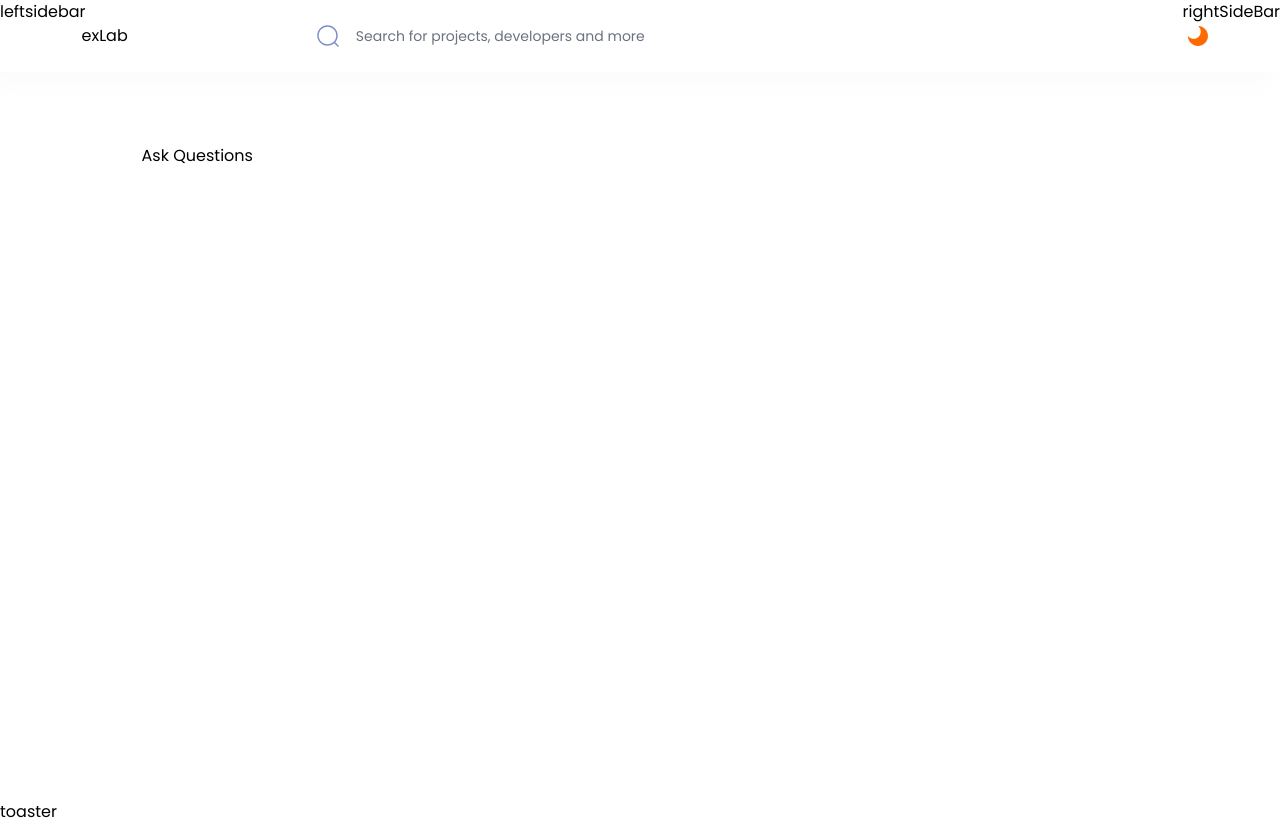
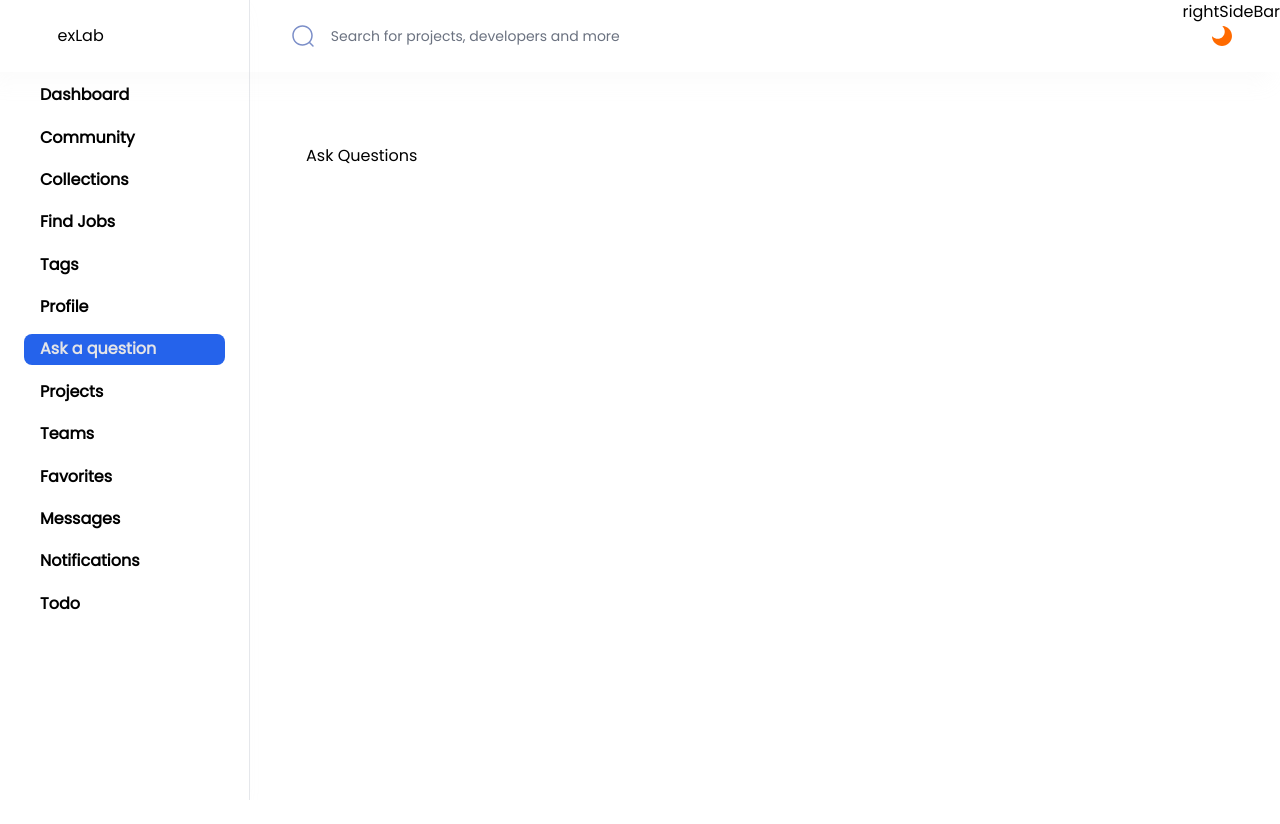
Before and after one commit to itzmk06/NexLab, a Next.js app: page /ask-questions in a window 1280 px wide. After the commit the page ends 800 px from the top, so only its background shows below. Built offline with nearby package versions, Linux system fonts and the light colour scheme; no server answers; a web font is replaced by a local one.

Commit message:
added leftside bar too

```diff
--- a/app/(root)/layout.tsx
+++ b/app/(root)/layout.tsx
@@ -1,3 +1,4 @@
+import LeftSideBar from "@/components/shared/LeftSideBar";
 import Navbar from "@/components/shared/navbar/Navbar";
 import React from "react";
 
@@ -6,7 +7,7 @@ export default function Layout({children}:{children:React.ReactNode}){
         <main className=" background-light850_dark100 relative ">
             <Navbar />
             <div className="flex">
-                leftsidebar
+                <LeftSideBar/>
                 <section className=" flex min-h-screen flex-1 flex-col px-6 pb-6 pt-36 max-md:pb-14 sm:px-14">
                     <div className="mx-auto w-full max-w-5xl ">
                         {children}
@@ -14,7 +15,6 @@ export default function Layout({children}:{children:React.ReactNode}){
                 </section>
                 rightSideBar
             </div>
-            toaster
         </main>
 
     )
--- a/app/globals.css
+++ b/app/globals.css
@@ -101,6 +101,10 @@ body {
     background: #555;
   }
 
+  .scrollbar-hide::-webkit-scrollbar{
+    display: none;
+  }
+
   .markdown a {
     color: #1da1f2;
   }
--- /dev/null
+++ b/components/shared/LeftSideBar.tsx
@@ -0,0 +1,34 @@
+"use client"
+import { sidebarLinks } from "@/constants/constant";
+import Link from "next/link";
+import { usePathname } from "next/navigation";
+
+export default function LeftSideBar(){
+    const pathName = usePathname();
+    return(
+        <section className="background-light900_dark200 light-border  custom-scrollbar sticky left-0 top-0 flex h-screen flex-col justify-between overflow-y-auto border-r px-6 pt-20 shadow-light-300 dark:shadow-none max-sm:hidden lg:w-[250px]">
+        <div className="flex flex-1 flex-col gap-3">
+                {sidebarLinks.map((item) => {
+                const isActive =
+                    (pathName.includes(item.route) && item.route.length > 1) ||
+                    pathName === item.route;
+
+                return (
+                    <Link key={item.route}
+                        href={item.route}
+                        className={`flex items-center justify-start  gap-3 px-2 transition duration-200 md:gap-2 ${
+                        isActive
+                            ? "rounded-lg bg-blue-600 font-bold text-zinc-200"
+                            : "text-dark300_light900 bg-transparent"
+                        } ${item.hoverColor}  py-3 md:py-[0.2rem]`}
+                    >
+                        <i className={`${item.icon} mt-1 text-xl md:text-lg`} style={{ color: item.color }} />
+                        <p className="text-xl font-semibold max-lg:hidden md:text-base">{item.label}</p>
+                    </Link>
+                );
+                })}
+            </div>
+        </section>
+
+    )
+};
--- a/components/shared/navbar/MobileNav.tsx
+++ b/components/shared/navbar/MobileNav.tsx
@@ -17,7 +17,7 @@ const NavContent = () => {
     const pathName = usePathname();
 
     return (
-      <section className="flex flex-col gap-2 pt-4">
+      <section className="flex flex-col gap-2 pt-4 md:pt-3">
         {sidebarLinks.map((item) => {
           const isActive =
             (pathName.includes(item.route) && item.route.length > 1) ||
@@ -27,14 +27,14 @@ const NavContent = () => {
             <SheetClose asChild key={item.route}>
               <Link
                 href={item.route}
-                className={`flex items-center justify-start  gap-3 px-2 transition duration-200 ${
+                className={`flex items-center justify-start  gap-3 px-2 transition duration-200 md:gap-2 ${
                   isActive
                     ? "rounded-lg bg-blue-600 font-bold text-zinc-200"
                     : "text-dark300_light900 bg-transparent"
-                } ${item.hoverColor}  py-3`}
+                } ${item.hoverColor}  py-3 md:py-[0.2rem]`}
               >
-                <i className={`${item.icon} mt-1 text-xl`} style={{ color: item.color }} />
-                <p className="text-xl font-semibold">{item.label}</p>
+                <i className={`${item.icon} mt-1 text-xl md:text-lg`} style={{ color: item.color }} />
+                <p className="text-xl font-semibold md:text-base">{item.label}</p>
               </Link>
             </SheetClose>
           );
@@ -47,7 +47,7 @@ const NavContent = () => {
 export default function MobileNav() {
   const { mode } = useTheme();
   return (
-    <Sheet>
+     <Sheet>
     <SheetTitle>
       <SheetTrigger asChild>
         <Image
@@ -59,11 +59,11 @@ export default function MobileNav() {
         />
       </SheetTrigger>
       </SheetTitle>
-      <SheetContent className="background-light900_dark200 border-none">
+      <SheetContent className="background-light900_dark200 border-none md:w-60">
         <SheetHeader>
           <Link
             href="/dashboard"
-            className="flex items-center gap-[0.1rem] md:pl-0"
+            className="flex items-center gap-[0.1rem] md:-mt-3 md:pl-0"
           >
             <Image
               className="w-10 md:w-8"
@@ -72,15 +72,16 @@ export default function MobileNav() {
               height={30}
               alt="NexLab"
             />
-            <p className="h1-bold text-dark-100 dark:text-light-900">exLab</p>
+            <p className="h1-bold text-dark-100 dark:text-light-900 md:text-2xl">exLab</p>
           </Link>
         </SheetHeader>
-        <div>
-          <SheetClose asChild>
+        <div className="custom-scrollbar scrollbar-hide h-screen overflow-y-auto scroll-smooth">
+          <SheetClose asChild >
             <NavContent />
           </SheetClose>
         </div>
       </SheetContent>
     </Sheet>
+
   );
 }
--- a/components/shared/navbar/Navbar.tsx
+++ b/components/shared/navbar/Navbar.tsx
@@ -11,7 +11,7 @@ import GlobalSearch from "../search/GlobalSearch";
 export default function Navbar(){
     const {mode}=useTheme();
     return(
-        <nav className="flex-between background-light900_dark200 fixed z-50 w-full  gap-5 p-2 shadow-light-300 dark:shadow-none sm:px-12">
+        <nav className="flex-between background-light900_dark200 fixed z-50 w-full  gap-5  p-2 shadow-light-300 dark:shadow-none sm:px-12 md:px-6 ">
         <Link href='/dashboard' className="flex items-center gap-[0.1rem] md:pl-0">
             <Image className="w-8 md:w-8"
             src={`${mode==='dark'?'/assets/nexlab-light.png':'/assets/nexlab.png'}`}
--- a/components/shared/search/GlobalSearch.tsx
+++ b/components/shared/search/GlobalSearch.tsx
@@ -4,7 +4,7 @@ import { Input } from "@/components/ui/input"
 export default function GlobalSearch(){
 
     return (
-        <div className="relative mx-auto w-full max-w-[700px] max-lg:hidden" >
+        <div className="relative mx-auto w-full max-w-[750px] max-lg:hidden" >
           <div className="background-light800_darkgradient relative flex min-h-[56px] grow items-center gap-1 rounded-xl px-4">
             <Image
               src="/assets/icons/search.svg"
```
Also changed, not shown: 1 other file (tests, documents, lock files or other folders).
